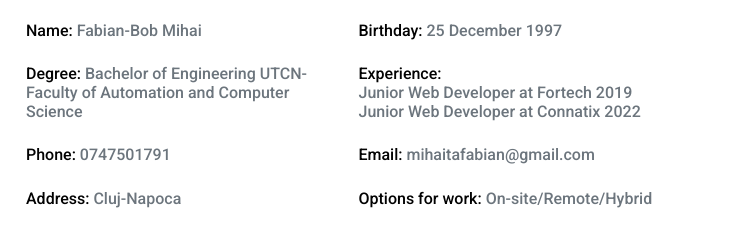
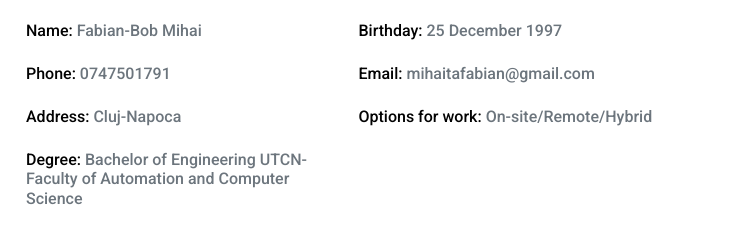
Before and after one commit to bObXm/bObXm.github.io, a plain HTML site: page CV/index.html in a window 1280 px wide. Shown: the part 1277-1514 px from the top of the page, 534-1280 px from the left. Drawn offline with nearby package versions, Linux system fonts and the light colour scheme.

Commit message:
update CV

```diff
--- a/CV/index.html
+++ b/CV/index.html
@@ -108,12 +108,11 @@ Do I need WebKit?
                     <div class="row mb-3">
                         <div class="col-sm-6 py-2"><h6>Name: <span class="text-secondary">Fabian-Bob Mihai</span></h6></div>
                         <div class="col-sm-6 py-2"><h6>Birthday: <span class="text-secondary">25 December 1997</span></h6></div>
-                        <div class="col-sm-6 py-2"><h6>Degree: <span class="text-secondary">Bachelor of Engineering UTCN-Faculty of Automation and Computer Science </span></h6></div>
-                        <div class="col-sm-6 py-2"><h6>Experience: <span class="text-secondary"><br> Junior Web Developer at Fortech 2019<br> Junior Web Developer at Connatix 2022</span></h6></div>
                         <div class="col-sm-6 py-2"><h6>Phone: <span class="text-secondary">0747501791</span></h6></div>
                         <div class="col-sm-6 py-2"><h6>Email: <span class="text-secondary">mihaitafabian@gmail.com </span></h6></div>
                         <div class="col-sm-6 py-2"><h6>Address: <span class="text-secondary">Cluj-Napoca</span></h6></div>
                         <div class="col-sm-6 py-2"><h6>Options for work: <span class="text-secondary">On-site/Remote/Hybrid</span></h6></div>
+                        <div class="col-sm-6 py-2"><h6>Degree: <span class="text-secondary">Bachelor of Engineering UTCN-Faculty of Automation and Computer Science </span></h6></div>
                     </div>
                     <!-- <a href="" class="btn blue btn-outline-primary mr-4">Hire Me</a> -->
                     <a href="#skill" class="btn btn-outline-primary">Learn More</a>
```
